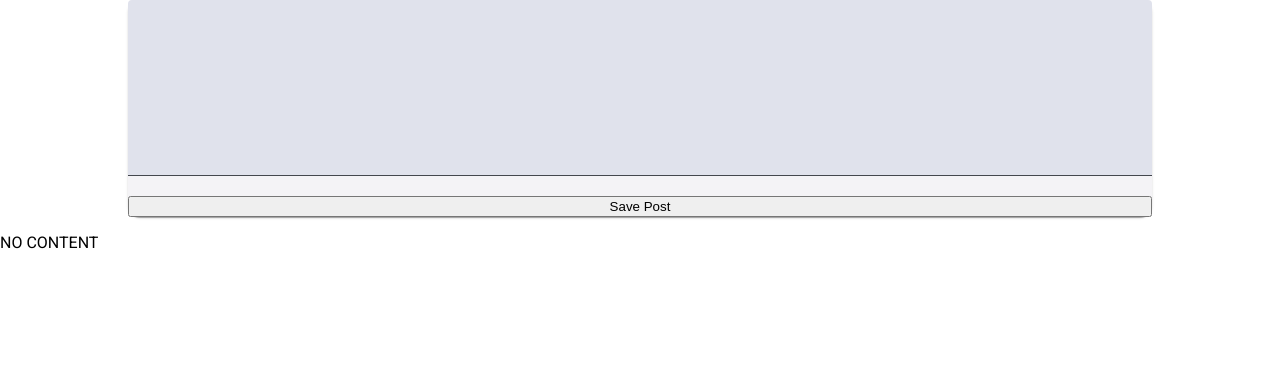
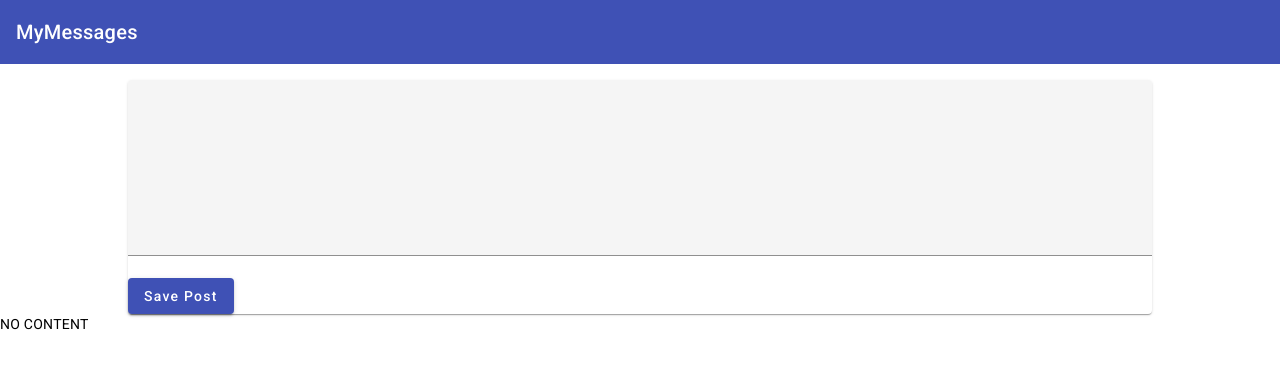
Before and after one commit to EduardoSampaio/MEAN-Project, an Angular app: page / in a window 1280 px wide. Shown: the top 368 px of the page. Built offline with nearby package versions, Linux system fonts and the light colour scheme.

Commit message:
angular projects

```diff
--- a/angular.json
+++ b/angular.json
@@ -37,7 +37,7 @@
               }
             ],
             "styles": [
-              "@angular/material/prebuilt-themes/azure-blue.css",
+              "@angular/material/prebuilt-themes/indigo-pink.css",
               "src/styles.css"
             ],
             "scripts": []
@@ -96,7 +96,7 @@
               }
             ],
             "styles": [
-              "@angular/material/prebuilt-themes/azure-blue.css",
+              "@angular/material/prebuilt-themes/indigo-pink.css",
               "src/styles.css"
             ],
             "scripts": []
--- a/src/app/app.component.css
+++ b/src/app/app.component.css
@@ -0,0 +1,4 @@
+main {
+  margin-top: 1rem;
+
+}
--- a/src/app/app.component.html
+++ b/src/app/app.component.html
@@ -1 +1,4 @@
-<app-post-create></app-post-create>
+<app-header></app-header>
+<main>
+  <app-post-create></app-post-create>
+</main>
--- /dev/null
+++ b/src/app/header/header.component.css
@@ -0,0 +1,3 @@
+:host {
+  display: block;
+}
--- /dev/null
+++ b/src/app/header/header.component.html
@@ -0,0 +1 @@
+<mat-toolbar color="primary">MyMessages</mat-toolbar>
--- /dev/null
+++ b/src/app/header/header.component.ts
@@ -0,0 +1,10 @@
+import { ChangeDetectionStrategy, Component } from '@angular/core';
+
+@Component({
+  selector: 'app-header',
+  standalone: false,
+  templateUrl: './header.component.html',
+  styleUrl: './header.component.css',
+  changeDetection: ChangeDetectionStrategy.OnPush,
+})
+export class HeaderComponent { }
--- a/src/app/posts/post-create/post-create.component.css
+++ b/src/app/posts/post-create/post-create.component.css
@@ -5,6 +5,5 @@ mat-card {
 
 textarea {
   width: 100%;
-
   resize: none;
 }
--- a/src/app/posts/post-create/post-create.component.html
+++ b/src/app/posts/post-create/post-create.component.html
@@ -2,7 +2,11 @@
   <mat-form-field>
     <textarea matInput rows="6" [(ngModel)]="enteredValue"></textarea>
   </mat-form-field>
-  <button (click)="onAddPost()">Save Post</button>
+  <mat-card-footer>
+    <button mat-raised-button color="primary" (click)="onAddPost()">
+      Save Post
+    </button>
+  </mat-card-footer>
 </mat-card>
 
 <p>{{newPost}}</p>
--- /dev/null
+++ b/src/app/posts/post-list/post-list.component.css
@@ -0,0 +1,3 @@
+:host {
+  display: block;
+}
--- /dev/null
+++ b/src/app/posts/post-list/post-list.component.html
@@ -0,0 +1 @@
+<p>post-list works!</p>,
--- /dev/null
+++ b/src/app/posts/post-list/post-list.component.ts
@@ -0,0 +1,10 @@
+import { ChangeDetectionStrategy, Component } from '@angular/core';
+
+@Component({
+  selector: 'app-post-list',
+  standalone: false,
+  templateUrl: './post-list.component.html',
+  styleUrl: './post-list.component.css',
+  changeDetection: ChangeDetectionStrategy.OnPush,
+})
+export class PostListComponent { }
```
Also changed, not shown: src/app/app.module.ts (+10 -2 lines).
